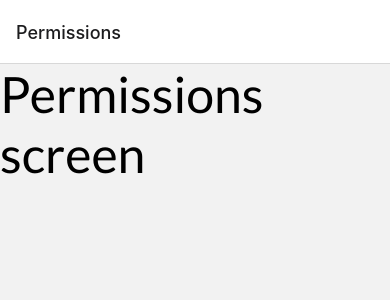
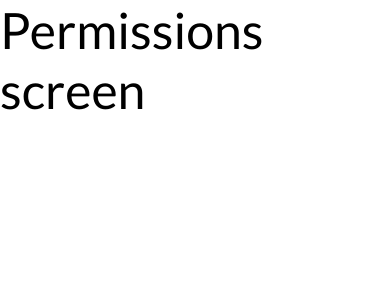
Before and after one commit to DanyFC/RNRoutesMap, a React Native app: screen / in a window 390 px wide. Shown: the top 300 px of the page. Built offline with nearby package versions, Linux system fonts and the light colour scheme.

Commit message:
fix: :lipstick: wrap app component with SafeAreaProvider and use useSafeAreaInsets to set paddingTop in StackNavigator

```diff
--- a/App.tsx
+++ b/App.tsx
@@ -4,6 +4,7 @@ import { useEffect } from 'react';
 import { NavigationContainer } from '@react-navigation/native';
 import { useFonts } from 'expo-font';
 import * as SplashScreen from 'expo-splash-screen';
+import { SafeAreaProvider } from 'react-native-safe-area-context';
 
 import Stack from './src/navigator/Stack';
 
@@ -29,9 +30,11 @@ export default function App() {
   }
 
   return (
-    <NavigationContainer>
-      <Stack />
-      <StatusBar style='auto' />
-    </NavigationContainer>
+    <SafeAreaProvider>
+      <NavigationContainer>
+        <Stack />
+        <StatusBar style='auto' />
+      </NavigationContainer>
+    </SafeAreaProvider>
   );
 }
--- a/src/navigator/Stack.tsx
+++ b/src/navigator/Stack.tsx
@@ -1,4 +1,5 @@
 import { createStackNavigator } from '@react-navigation/stack';
+import { useSafeAreaInsets } from 'react-native-safe-area-context';
 
 import Map from '../screens/Map';
 import Permissions from '../screens/Permissions';
@@ -6,8 +7,19 @@ import Permissions from '../screens/Permissions';
 const StackNavigator = createStackNavigator()
 
 const Stack = () => {
+
+  const { top } = useSafeAreaInsets()
+
   return (
-    <StackNavigator.Navigator>
+    <StackNavigator.Navigator
+      screenOptions={{
+        headerShown: false,
+        cardStyle: {
+          paddingTop: top,
+          backgroundColor: '#ffffff'
+        }
+      }}
+    >
 
       <StackNavigator.Screen name='Permissions' component={Permissions} />
       <StackNavigator.Screen name='Map' component={Map} />
```
